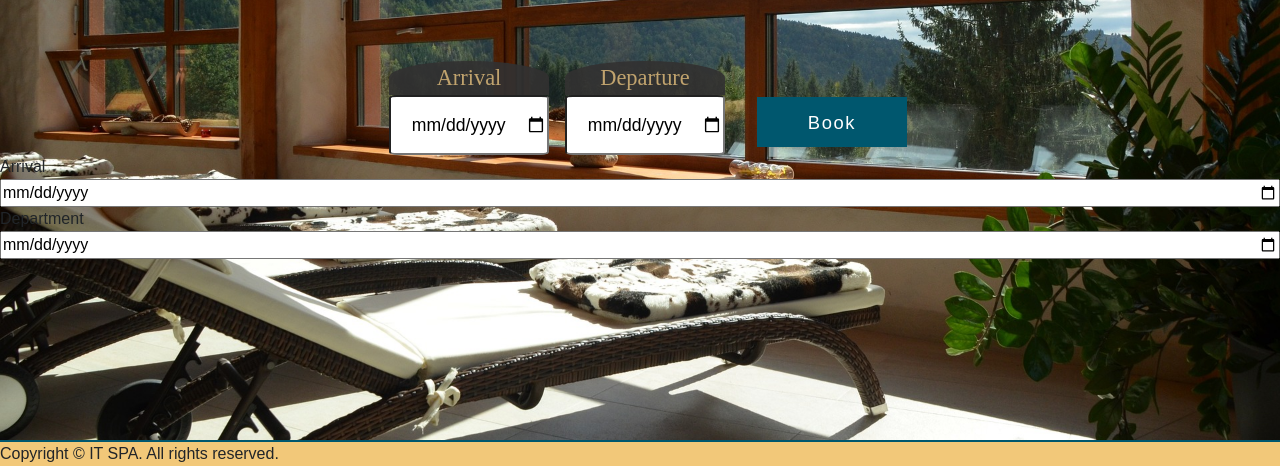
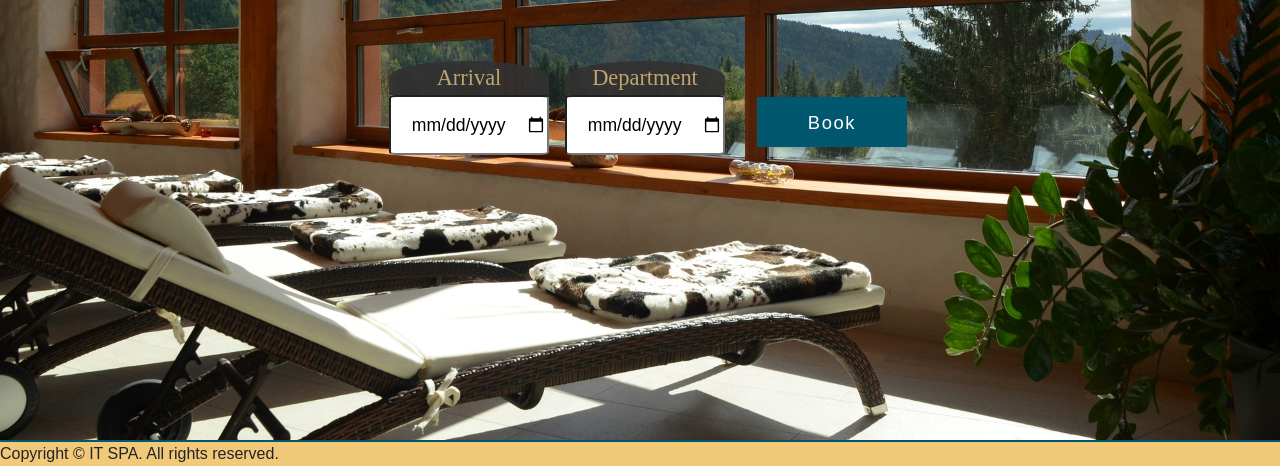
Before and after one commit to luapax/SPA_Project, a website built with Parcel: page index.html in a window 1280 px wide. Shown: the part 334-800 px from the top of the page. Built offline with nearby package versions, Linux system fonts and the light colour scheme; a web font is replaced by a local one.

Commit message:
Replace Reservation Dates in Home section with JS elements and added styles in CSS

```diff
--- a/index.html
+++ b/index.html
@@ -15,11 +15,11 @@
 
 
   <header>
-    <div class="logo">
-      <a href="#" class="navbar-brand">
-        <img src="./src/assets/logo_transparent.png" alt="">
-      </a>
-    </div>
+    <!-- <div class="logo"> -->
+    <a href="#" class="navbar-brand">
+      <img src="./src/assets/logo_transparent.png" alt="">
+    </a>
+    <!-- </div> -->
   </header>
   <main></main>
   <section class="footer">Copyright © IT SPA. All rights reserved.</section>
--- a/src/it-spa.js
+++ b/src/it-spa.js
@@ -3,8 +3,6 @@ import './it-spa.scss';
 
 import { Home } from "./views/Home";
 import { Nav } from "./navigation/Nav"
-
-import { HomeBooking } from "./views/Home-booking"
 
 
 const main = document.querySelector('main');
@@ -12,7 +10,6 @@ const main = document.querySelector('main');
 main.before(Nav());
 main.append(Home());
 
-main.append(HomeBooking());
 
 document.body.addEventListener('navigate', (event) => {
     // ROWNOZNACZNE Z: const Component = event.detail;
--- a/src/it-spa.scss
+++ b/src/it-spa.scss
@@ -19,7 +19,7 @@ body {
 
 }
 
-header .logo {
+header {
     text-align: center;
 
     img {
@@ -414,13 +414,15 @@ section {
     // background-color: #f2c879c0;
     // border: #00576e 2px solid;
 
+    .reservation {
         form {
             margin-top: 3rem;
             display: flex;
             justify-content: center;
             align-items: center;
 
-        div {
+            .wrapperLabel1,
+            .wrapperLabel2 {
                 display: flex;
                 flex-direction: column;
             }
@@ -464,6 +466,8 @@ section {
                     font-weight: 600;
                 }
             }
+        }
+
 
 
     }
--- a/src/views/Home-booking.js
+++ b/src/views/Home-booking.js
@@ -1,9 +1,18 @@
+export function HomeBooking() {
+    const section = document.createElement('section');
+    section.classList.add('reservation');
+
+    const form = document.createElement('form')
+
+    const divWrapper1 = document.createElement('div');
+    divWrapper1.classList.add('wrapperLabel1');
+    const divWrapper2 = document.createElement('div');
+    divWrapper2.classList.add('wrapperLabel2');
+
+    const button = document.createElement('button');
+    button.innerHTML = "Book";
 
 
-export function HomeBooking() {
-
-    const section = document.querySelector('section');
-    section.classList.add('datesHome');
 
     const labelArrival = document.createElement('label');
     labelArrival.innerHTML = 'Arrival';
@@ -35,9 +44,22 @@ export function HomeBooking() {
     inputDepartureDate.setAttribute('max', `${departureYear}-${departureMonth}-${departureDay}`)
 
 
-    section.appendChild(labelArrival);
-    section.appendChild(inputArrivalDate);
-    section.appendChild(labelDeparture);
-    section.appendChild(inputDepartureDate);
+
+    form.appendChild(divWrapper1);
+    form.appendChild(divWrapper2);
+    form.appendChild(button);
+    form.appendChild(labelArrival)
+    form.appendChild(inputArrivalDate);
+    form.appendChild(labelDeparture);
+    form.appendChild(inputDepartureDate);
+    section.appendChild(form);
+
+    divWrapper1.appendChild(labelArrival)
+    divWrapper1.appendChild(inputArrivalDate);
+    divWrapper2.appendChild(labelDeparture);
+    divWrapper2.appendChild(inputDepartureDate);
+
+
+
     return section;
 }
--- a/src/views/Home.js
+++ b/src/views/Home.js
@@ -1,3 +1,6 @@
+import { HomeBooking } from "./Home-booking"
+
+
 export function Home() {
   const section = document.createElement('section');
   section.classList.add("home");
@@ -5,22 +8,9 @@ export function Home() {
   section.innerHTML = `
     <h2>Witaj w Mindfull Space</h2>
     <p>Twoje samopoczucie jest dla nas najważniejsze</p>
-    <section class="reservation">
-    <form action="">
-    <div>
-      <label>Arrival</label>
-      <input id="minDate" type="date" placeholder="12 Lip">
-      </div>
-      <div>
-      <label>Departure</label>
-      <input id="maxDate" type="date" placeholder="15 Lip">
-      </div>
+    `;
 
-      <button>Book</button>
+  section.append(HomeBooking());
 
-
-    </form>
-  </section>
-    `;
   return section;
 }
```
Lines whose indentation alone changed are shown as unchanged.
